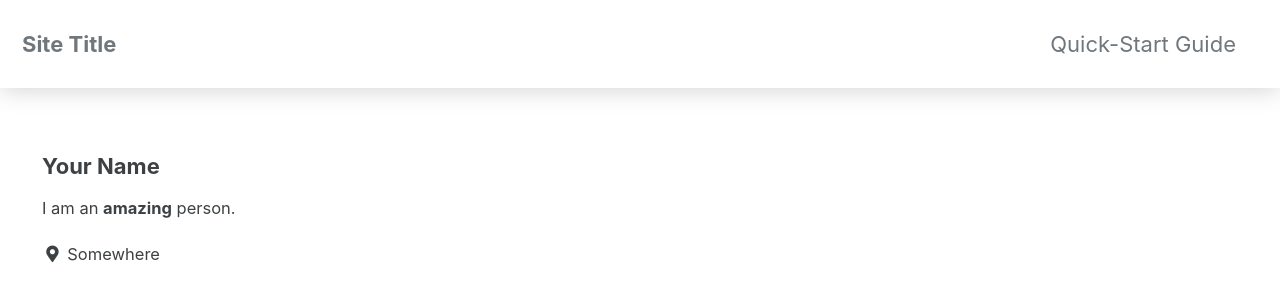
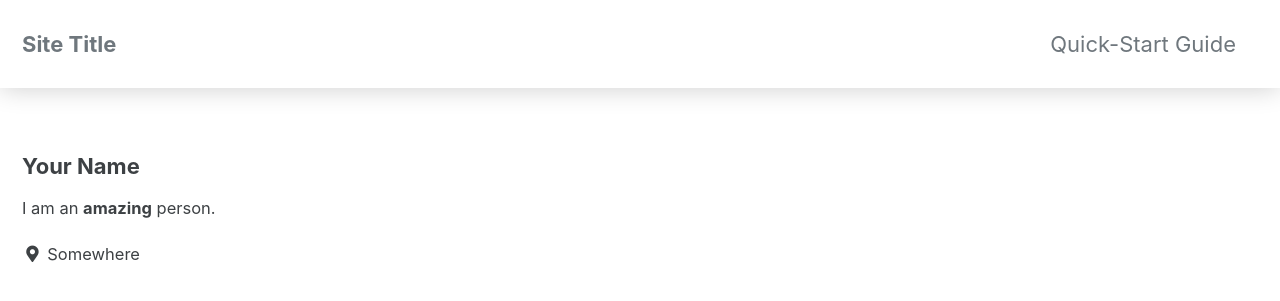
Before and after one commit to BOBDevStudio/Minimal-Mistakes-Fork-Theme, a Jekyll site: the page built from index.html, in a window 1280 px wide and 900 px high. Shown: the top 301 px of the window. Built offline with Jekyll 4.4.1, drawn with Linux system fonts in a browser that asks for light colours; cached includes are drawn as plain includes; the list of posts is cut into pages by our own code.

Commit message:
Fixed _bob-custom-edits.scss

```diff
--- a/_sass/minimal-mistakes/_bob-custom-edits.scss
+++ b/_sass/minimal-mistakes/_bob-custom-edits.scss
@@ -22,11 +22,11 @@
     }
 
     &>*:first-child {
-      margin-right: unset;
+      margin-left: unset;
     }
 
     &>*:last-child {
-      margin-left: unset;
+      margin-right: unset;
     }
 
     .sidebar {
```
